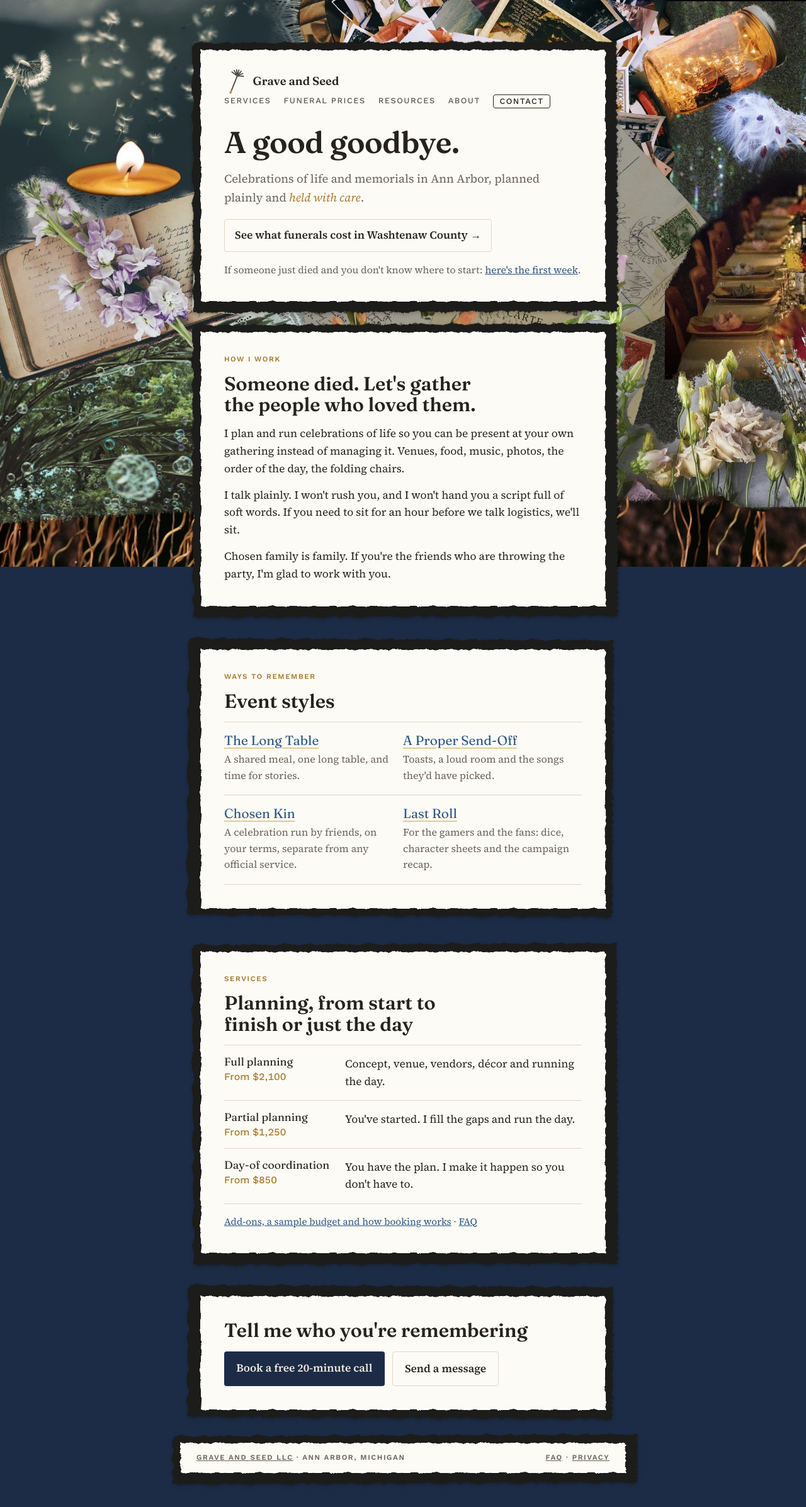
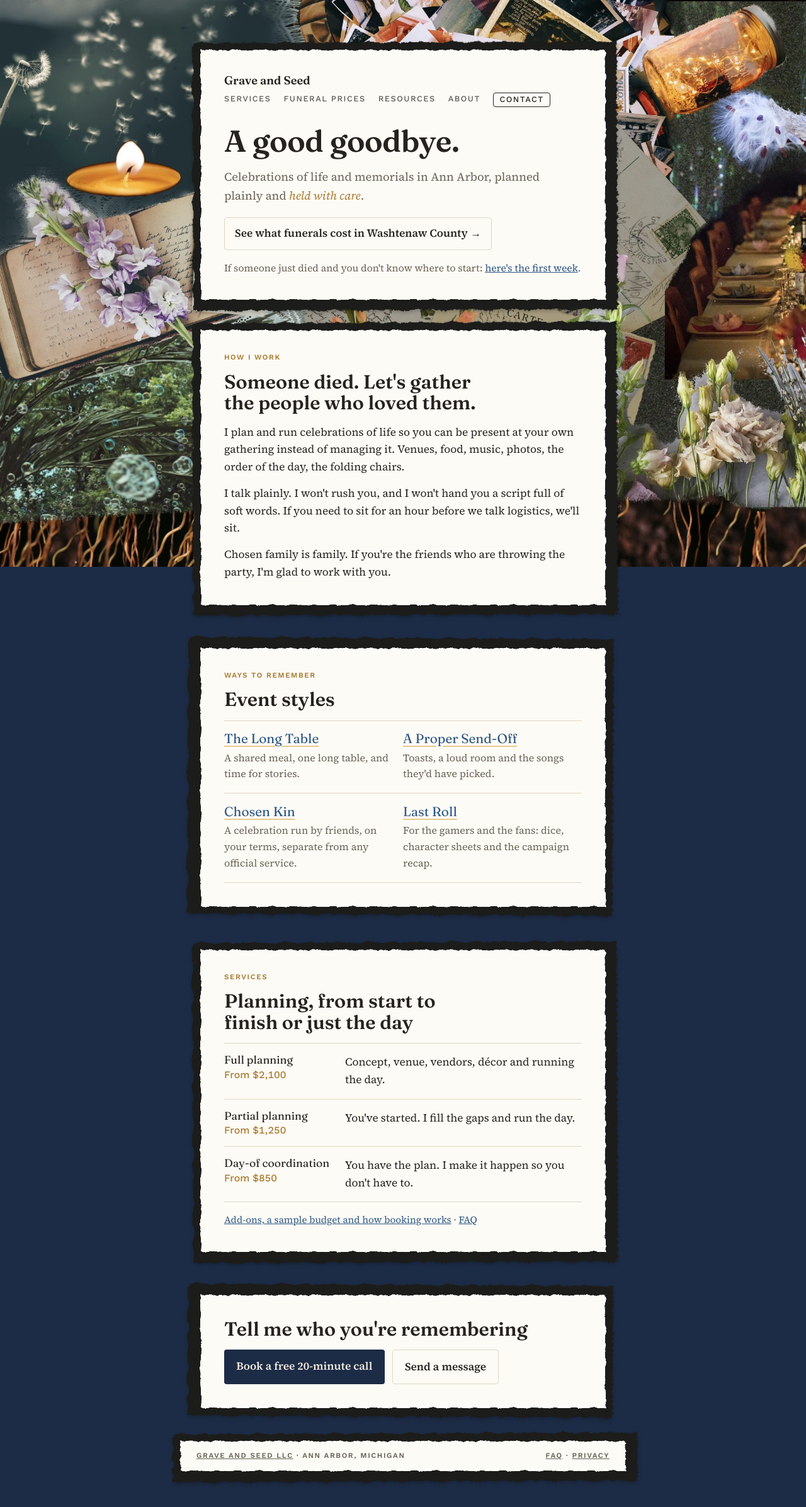
Before and after one commit to katekelley/graveandseed, a Jekyll site: the page built from index.html, in a window 1280 px wide. Shown: the whole page at 63% size. Built offline with Jekyll 4.4.1, drawn with Linux system fonts in a browser that asks for light colours.

Commit message:
Remove seed mark from header
Co-Authored-By: Claude Opus 5.5 <noreply@anthropic.com>
Claude-Session: https://claude.ai/code/session_011MgnuCgP3j7vY9GWkoifJs

```diff
--- a/_includes/head.html
+++ b/_includes/head.html
@@ -113,8 +113,7 @@ input:focus, textarea:focus, button:focus-visible { outline: 2px solid var(--mos
 footer .wrap { padding-block: 1.5rem 2.5rem; border-top: 1px solid var(--line); display: flex; flex-wrap: wrap; justify-content: space-between; gap: 0.5rem; }
 
 .topnav { display: flex; flex-wrap: wrap; align-items: baseline; justify-content: space-between; gap: 0.5rem 1.5rem; }
-.topnav .brand { font: 600 1.15rem/1.2 var(--display); color: var(--soil-ink); text-decoration: none; display: inline-flex; align-items: center; gap: 0.45rem; }
-.topnav .brand .mark { width: 2.75rem; height: 2.75rem; flex: none; margin-block: -0.6rem; margin-left: -0.35rem; }
+.topnav .brand { font: 600 1.15rem/1.2 var(--display); color: var(--soil-ink); text-decoration: none; }
 .topnav .links { display: flex; flex-wrap: wrap; gap: 0.4rem 1.25rem; }
 .topnav .links a { font: 500 0.8rem/1.6 var(--label); letter-spacing: 0.12em; text-transform: uppercase; color: var(--soil-ink); opacity: 0.8; text-decoration: none; }
 .topnav .links a:hover, .topnav .links a[aria-current] { opacity: 1; text-decoration: underline; text-underline-offset: 4px; }
--- a/_includes/nav.html
+++ b/_includes/nav.html
@@ -1,5 +1,5 @@
 <nav class="topnav" aria-label="Main">
-  <a class="brand" href="/"><svg class="mark" viewBox="0 0 72 72" aria-hidden="true"><g fill="none" stroke="currentColor" stroke-width="3" stroke-linecap="round"><path d="M28 62L44 22"/><path d="M44 22L36 8M44 22L42 6M44 22L48 7M44 22L54 10M44 22L58 16M44 22L30 12M44 22L60 23"/><ellipse cx="27" cy="64" rx="2.8" ry="5" fill="var(--wheat)" stroke="none" transform="rotate(22 27 64)"/></g></svg>Grave and Seed</a>
+  <a class="brand" href="/">Grave and Seed</a>
   <div class="links">
     <a href="/services/"{% if include.here == "services" %} aria-current="page"{% endif %}>Services</a>
     <a href="/prices/"{% if include.here == "prices" %} aria-current="page"{% endif %}>Funeral prices</a>
```
